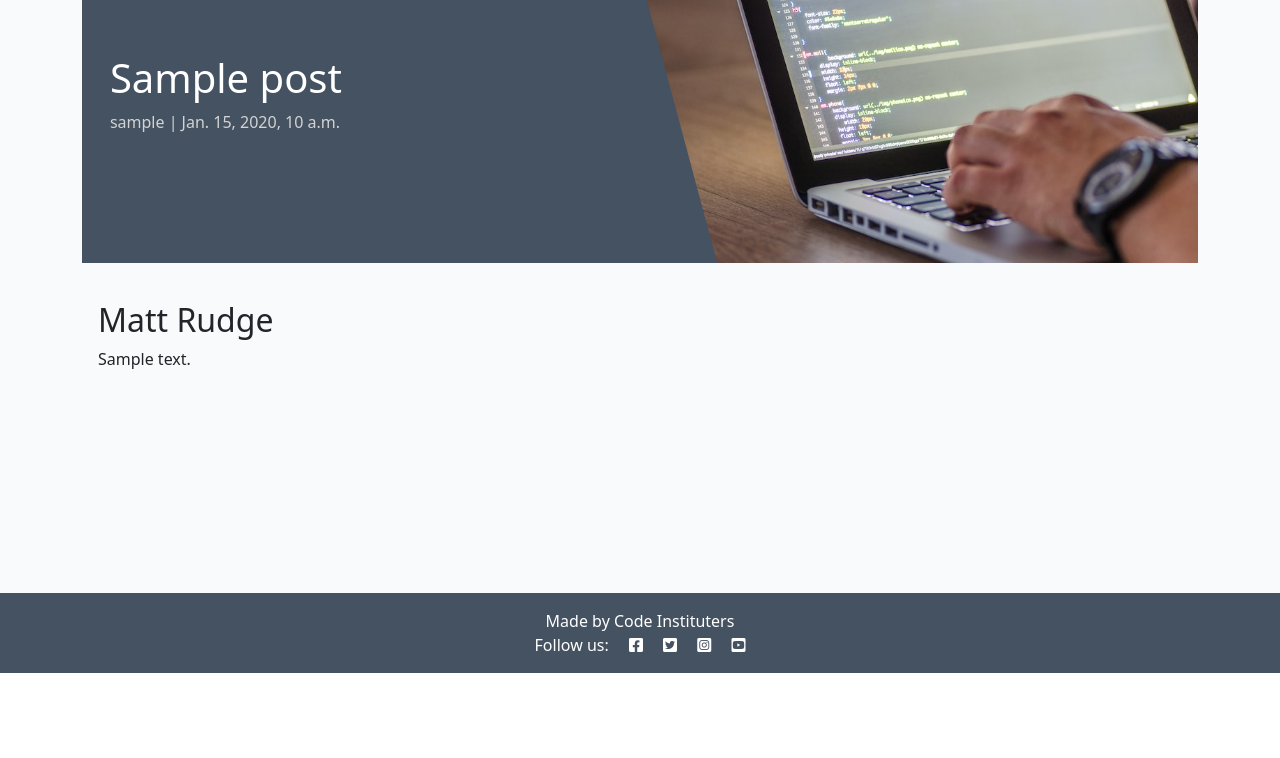
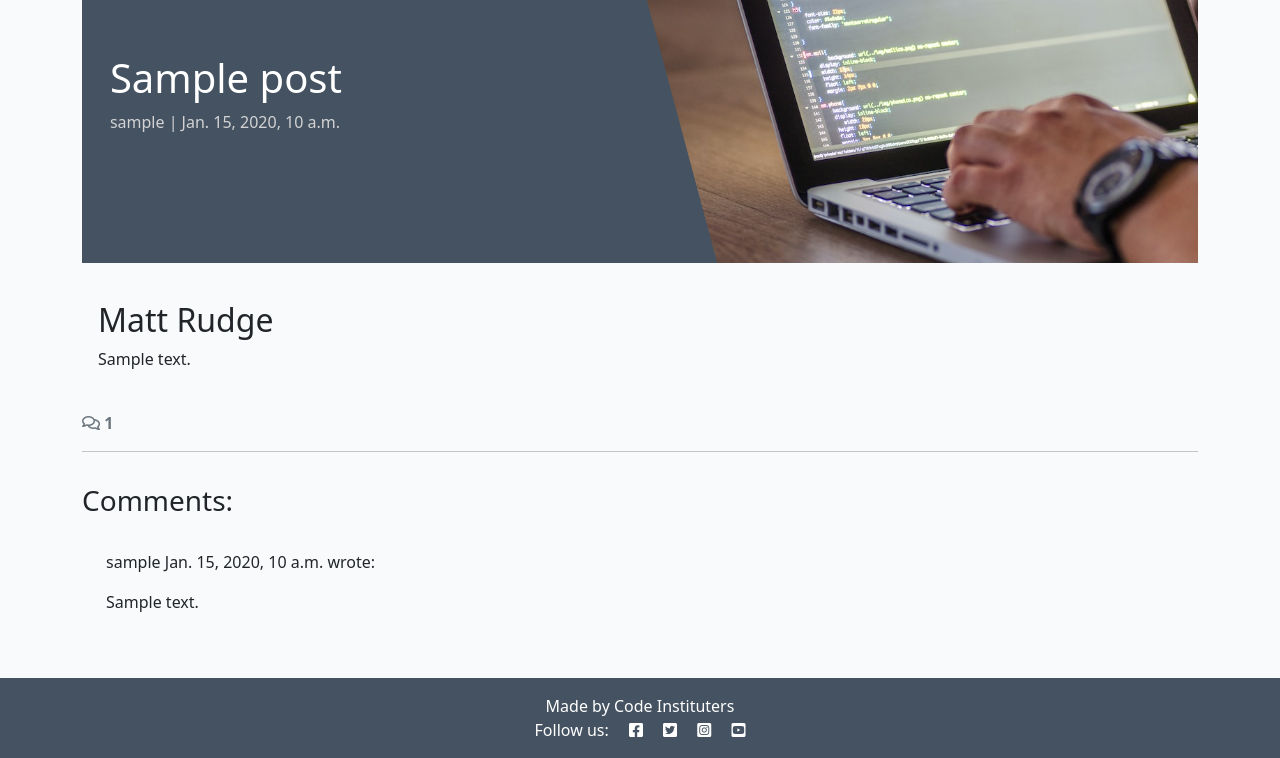
Before and after one commit to Dee-Des/codestar_blog, a Django app: a page that uses blog/templates/blog/post_detail.html in a window 1280 px wide. Shown: the part 127-885 px from the top of the page. Before the commit the page ends 800 px from the top, so only its background shows below. Run offline with Django 4.2, Linux system fonts and the light colour scheme; tables that the repository leaves empty hold one stand-in row (values such as "Sample post"); parts of the project's set-up code (start-up, migrations or seed data) failed here and were passed over.

Commit message:
add code to display comments

```diff
--- a/blog/templates/blog/post_detail.html
+++ b/blog/templates/blog/post_detail.html
@@ -30,6 +30,49 @@
             </div>
         </div>
     </div>
+    <!-- DIsplaying count of comments-->
+    <!-- Displaying count of comments -->
+  <div class="row">
+    <div class="col-12">
+      <strong class="text-secondary">
+        <i class="far fa-comments"></i> {{ comment_count }}
+      </strong>
+    </div>
+    <div class="col-12">
+      <hr>
+    </div>
+  </div>
+  <!-- Displaying Comments -->
+  <div class="row">
+    <div class="col-md-8 card mb-4  mt-3 ">
+      <h3>Comments:</h3>
+      <div class="card-body">
+        <!-- We want a for loop inside the empty control tags
+          to iterate through each comment in comments -->
+        {% for comment in comments %}
+        <div class="p-2 comments
+          {% if not comment.approved and comment.author == user %}
+          faded{% elif not comment.approved %} d-none{% endif %}">
+          <p class="font-weight-bold">
+            {{ comment.author }}
+            <span class="font-weight-normal">
+              {{ comment.created_on }}
+            </span> wrote:
+          </p>
+          <div id="comment{{ comment.id }}">
+            {{ comment.body | linebreaks }}
+          </div>
+          {% if not comment.approved and comment.author == user %}
+          <p class="approval">
+            This comment is awaiting approval
+          </p>
+          {% endif %}
+        </div>
+        <!-- Our for loop ends here -->
+        {% endfor %}
+      </div>
+    </div>
+  </div>
 </div>
 
 {% endblock content %}
--- a/blog/views.py
+++ b/blog/views.py
@@ -46,10 +46,14 @@ def post_detail(request, slug):
 
     queryset = Post.objects.filter(status=1)
     post = get_object_or_404(queryset, slug=slug)
+    comments = post.comments.all().order_by("-created_on")
+    comment_count = post.comments.filter(approved=True).count()
 
     return render(
     request,
     "blog/post_detail.html",
     {"post": post,
+    "comments": comments,
+    "comment_count": comment_count,
     "coder": "Matt Rudge"},
      )
--- a/codestar/settings.py
+++ b/codestar/settings.py
@@ -30,7 +30,7 @@ TEMPLATES_DIR = os.path.join(BASE_DIR, 'templates')
 SECRET_KEY = os.environ.get("SECRET_KEY")
 
 # SECURITY WARNING: don't run with debug turned on in production!
-DEBUG = False
+DEBUG = True
 
 ALLOWED_HOSTS = ['.herokuapp.com', '127.0.0.1']
 
```
